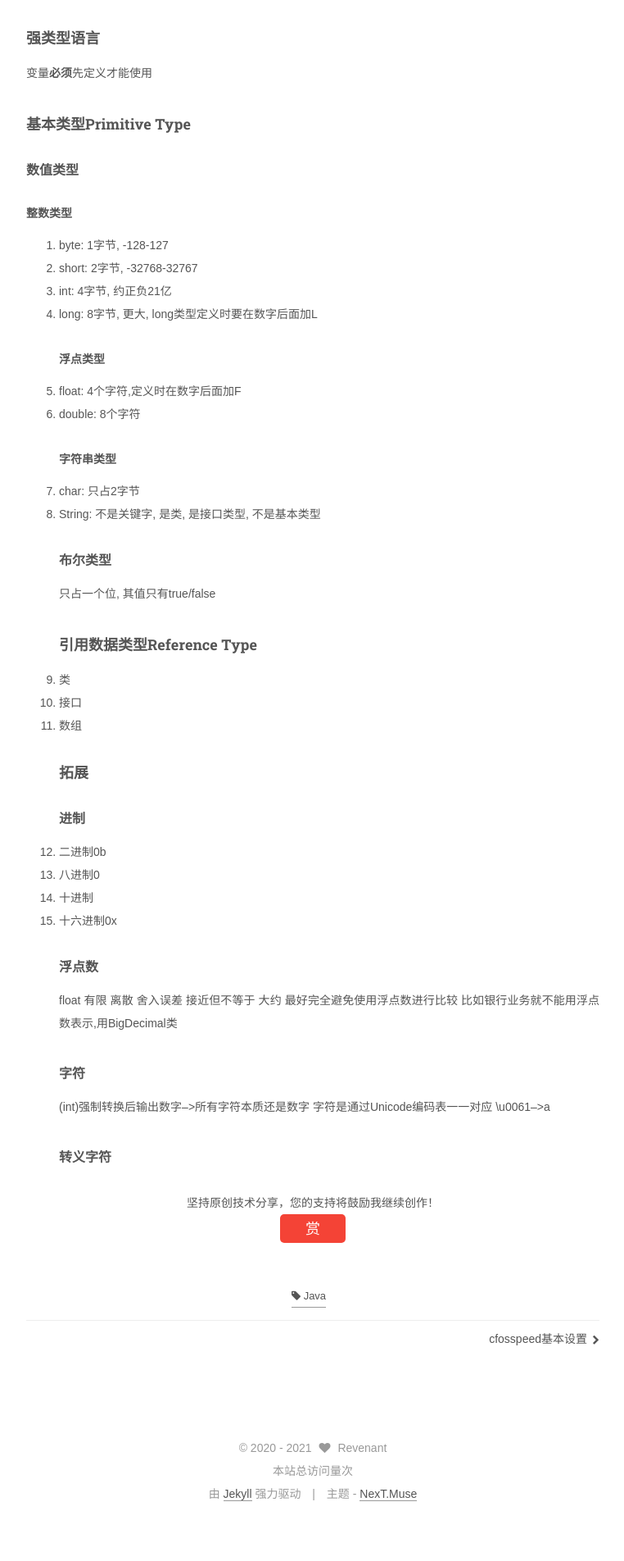
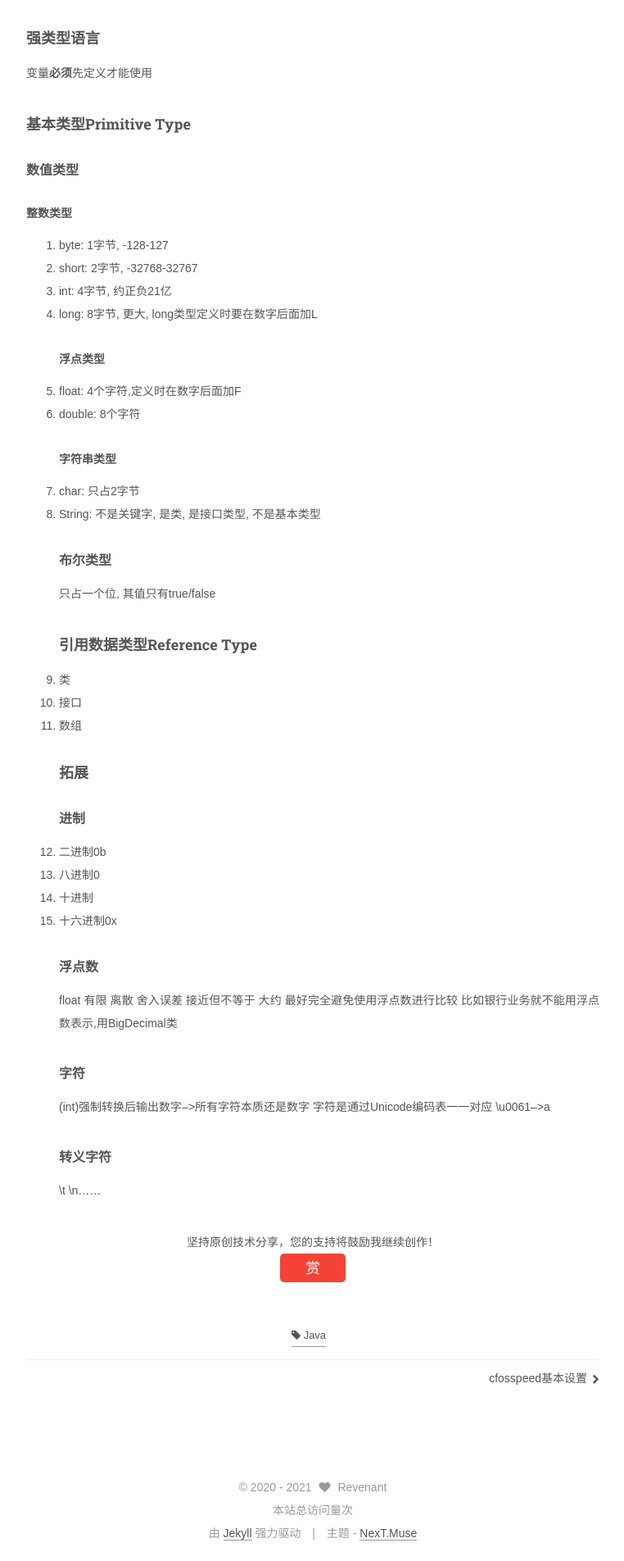
Before and after one commit to Revenant-S/Revenant-S, a Jekyll site: the page built from _posts/2021-03-12-Java语法基础.md, in a window 1280 px wide. Shown: the part 1310-3214 px from the top of the page at 82% size, without its empty margins (258-1020 px from the left). Built offline with Jekyll 4.4.1, drawn with Linux system fonts in a browser that asks for light colours; some web fonts are replaced; comment, search, counter and statistics services are not loaded; before the commit the page ends 3166 px from its top, so only the background shows below that.

```diff
--- a/_posts/2021-03-12-Java语法基础.md
+++ b/_posts/2021-03-12-Java语法基础.md
@@ -84,3 +84,4 @@ float 有限 离散 舍入误差 接近但不等于 大约
 字符是通过Unicode编码表一一对应
 \u0061-->a
 #### 转义字符
+\t \n......
```
